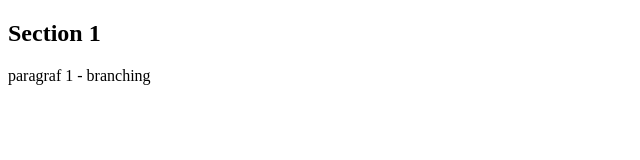
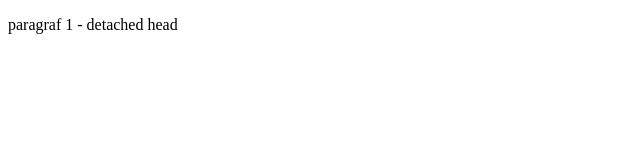
Before and after one commit to ania1995/git-course-2, a plain HTML site: page index.html in a window 1280 px wide. Shown: the whole page, without its empty margins (0-640 px from the left). Drawn offline with Linux system fonts and the light colour scheme.

Commit message:
Deleted heading in section1

```diff
--- a/index.html
+++ b/index.html
@@ -7,9 +7,8 @@
 </head>
 <body>
     <section>
-        <h1> Section 1</h1>
         <p>
-            paragraf 1 - branching
+            paragraf 1 - detached head
         </p>
     </section>
 
```
